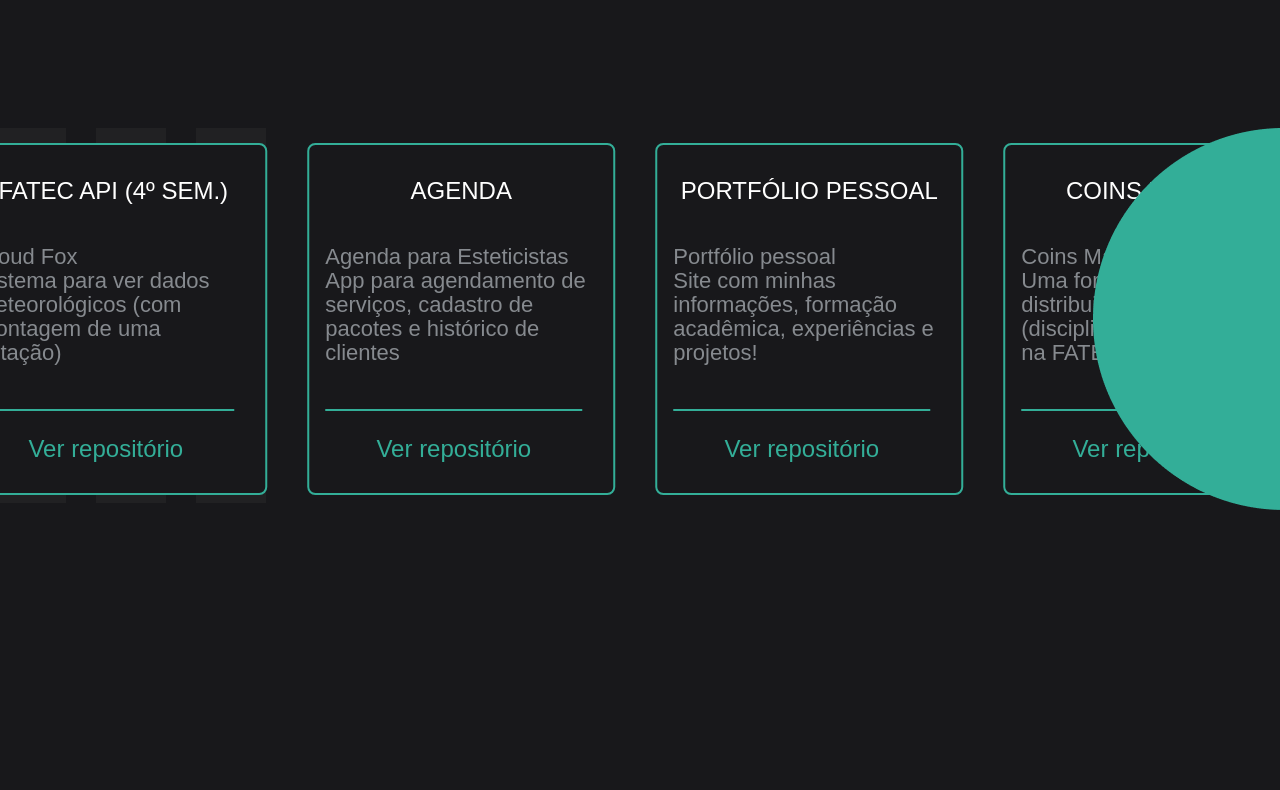
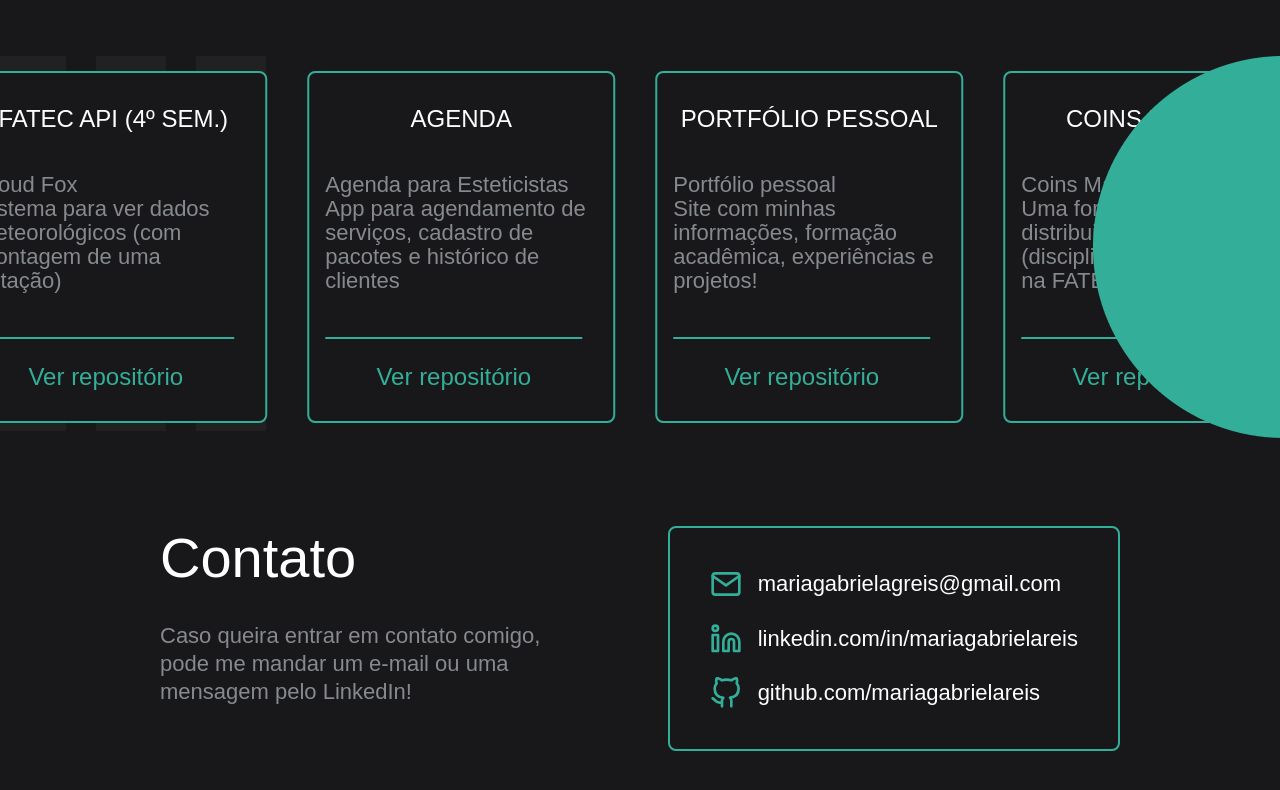
Before and after one commit to MariaGabrielaReis/MariaGabrielaReis.github.io, a React (Create React App) app: page / in a window 1280 px wide. Shown: the part 936-1726 px from the top of the page. Before the commit the page ends 1534 px from the top, so only its background shows below. Built offline with nearby package versions, Linux system fonts and the light colour scheme; a web font is replaced by a local one.

Commit message:
feat: create contacts component

```diff
--- a/package.json
+++ b/package.json
@@ -13,6 +13,7 @@
     "@types/react-dom": "^18.0.6",
     "react": "^18.2.0",
     "react-dom": "^18.2.0",
+    "react-icons": "^4.6.0",
     "react-scripts": "5.0.1",
     "styled-components": "^5.3.5",
     "typescript": "^4.7.4",
--- a/src/App.tsx
+++ b/src/App.tsx
@@ -5,6 +5,7 @@ import GlobalStyle from './styles/global';
 import Header from './components/Header';
 import Greetings from './components/Greetings';
 import Projects from './components/Projects';
+import Contact from './components/Contact';
 
 export default function App() {
   return (
@@ -15,6 +16,7 @@ export default function App() {
         <div style={{ scrollBehavior: 'smooth' }}>
           <Greetings />
           <Projects />
+          <Contact />
         </div>
       </div>
     </ThemeProvider>
--- /dev/null
+++ b/src/components/Contact/index.tsx
@@ -0,0 +1,39 @@
+import { FiGithub, FiLinkedin, FiMail } from 'react-icons/fi';
+import theme from '../../styles/theme';
+import { Container, Content, Title, Description, ContactContainer, ContactLink, Link } from './style';
+
+export default function Contact() {
+  return (
+    <Container>
+      <Content>
+        <Title id="contacts">Contato</Title>
+        <Description>
+          Caso queira entrar em contato comigo, pode me mandar um e-mail ou uma mensagem pelo LinkedIn!
+        </Description>
+      </Content>
+      <ContactContainer>
+        <ContactLink>
+          <FiMail size={32} style={{ color: theme.colors.primary, marginRight: '16px' }} />
+          <Link
+            target="_blank"
+            href="mailto:mariagabrielagreis@gmail.com?body=Olá, Maby, tudo bem? Estou entrando em contato para..."
+          >
+            mariagabrielagreis@gmail.com
+          </Link>
+        </ContactLink>
+        <ContactLink>
+          <FiLinkedin size={32} style={{ color: theme.colors.primary, marginRight: '16px' }} />
+          <Link target="_blank" href="https://www.linkedin.com/in/mariagabrielareis/">
+            linkedin.com/in/mariagabrielareis
+          </Link>
+        </ContactLink>
+        <ContactLink>
+          <FiGithub size={32} style={{ color: theme.colors.primary, marginRight: '16px' }} />
+          <Link target="_blank" href="https://github.com/mariagabrielareis">
+            github.com/mariagabrielareis
+          </Link>
+        </ContactLink>
+      </ContactContainer>
+    </Container>
+  );
+}
--- /dev/null
+++ b/src/components/Contact/style.ts
@@ -0,0 +1,53 @@
+import styled from 'styled-components';
+
+export const Container = styled.div`
+  margin: 0rem 10rem 6rem;
+  display: flex;
+  align-items: flex-start;
+  justify-content: space-between;
+`;
+
+export const Content = styled.div`
+  margin-right: 7rem;
+`;
+
+export const Title = styled.h1`
+  color: ${({ theme }) => theme.colors.title};
+  font-size: ${({ theme }) => theme.fontSizes.subtitle};
+  font-weight: ${({ theme }) => theme.fontWeight.regular};
+  line-height: ${({ theme }) => theme.lineHeight.subtitle};
+`;
+
+export const Description = styled.p`
+  color: ${({ theme }) => theme.colors.text};
+  font-size: ${({ theme }) => theme.fontSizes.text};
+  font-weight: ${({ theme }) => theme.fontWeight.regular};
+  line-height: ${({ theme }) => theme.lineHeight.text};
+
+  margin-top: 2rem;
+`;
+
+export const ContactContainer = styled.div`
+  border: 2px solid ${({ theme }) => theme.colors.primary};
+  border-radius: 8px;
+  display: flex;
+  flex-direction: column;
+  align-items: flex-start;
+  justify-content: space-between;
+  padding: 40px;
+  height: 225px;
+`;
+
+export const ContactLink = styled.div`
+  display: flex;
+  align-items: center;
+  justify-content: center;
+`;
+
+export const Link = styled.a`
+  color: ${({ theme }) => theme.colors.title};
+  font-size: ${({ theme }) => theme.fontSizes.text};
+  font-weight: ${({ theme }) => theme.fontWeight.regular};
+  line-height: ${({ theme }) => theme.lineHeight.text};
+  text-decoration: unset;
+`;
--- a/src/components/Header/style.ts
+++ b/src/components/Header/style.ts
@@ -4,11 +4,16 @@ export const Container = styled.div`
   color: ${({ theme }) => theme.colors.title};
 
   height: 72px;
+  width: 100%;
   display: flex;
   align-items: center;
   justify-content: space-between;
   padding: 0 10rem;
+  background-color: ${({ theme }) => theme.colors.secondary};
   box-shadow: 0px 4px 10px rgba(0, 0, 0, 0.75);
+  position: fixed;
+  top: 0;
+  z-index: 1000;
 `;
 
 export const Name = styled.h3`
```
Also changed, not shown: 1 other file (tests, documents, lock files or other folders).
